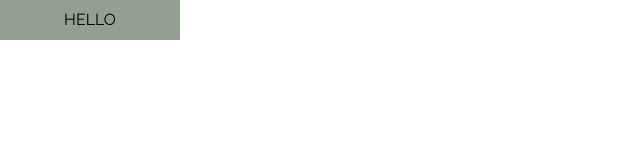
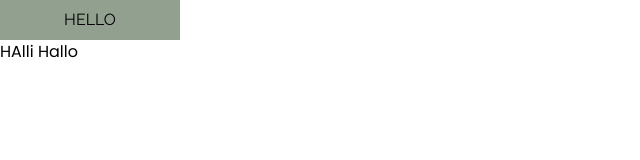
Before and after one commit to JulieGroenborg/wellcome_site, a Next.js app: page / in a window 1280 px wide. Shown: the top 160 px of the page, without its empty margins (0-640 px from the left). Built offline with nearby package versions, Linux system fonts and the light colour scheme; a web font is replaced by a local one.

Commit message:
Footer opstart

```diff
--- /dev/null
+++ b/src/app/components/global/Footer.jsx
@@ -0,0 +1,3 @@
+export default function Footer() {
+  return <p> HAlli Hallo</p>;
+}
--- /dev/null
+++ b/src/app/components/global/Footer.module.scss
@@ -0,0 +1 @@
+@use "src/app/variables" as *;
--- a/src/app/page.jsx
+++ b/src/app/page.jsx
@@ -1,6 +1,7 @@
 import HeaderOne from "./components/global/HeaderOne";
 import HeaderTwo from "./components/global/HeaderTwo";
 import LinkBtn from "./components/global/LinkBtn";
+import Footer from "./components/global/Footer";
 
 //API url: https://hovludcpqudqvcqteblj.supabase.co/rest/v1/Hold
 //API key: eyJhbGciOiJIUzI1NiIsInR5cCI6IkpXVCJ9.eyJpc3MiOiJzdXBhYmFzZSIsInJlZiI6Imhvdmx1ZGNwcXVkcXZjcXRlYmxqIiwicm9sZSI6ImFub24iLCJpYXQiOjE3MTQwMzI4MzEsImV4cCI6MjAyOTYwODgzMX0.5K-wz_oerFZ5hmvUq0IOPgJHn0e1sRYh57y_8pFqnKk
@@ -25,6 +26,7 @@ export default function Home() {
       <main>
         <LinkBtn href="/" text="hello" variant="primary" />
       </main>
+      <Footer />
     </>
   );
 }
```
